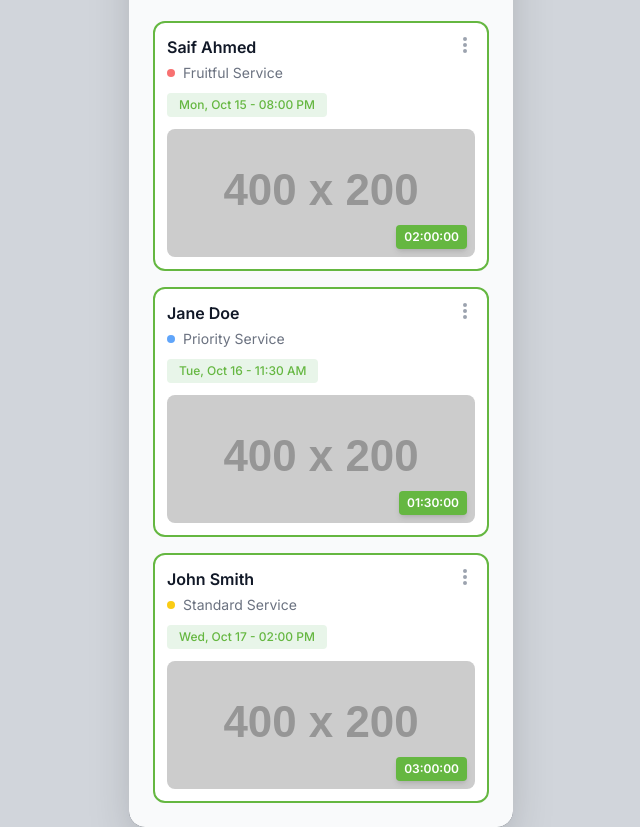
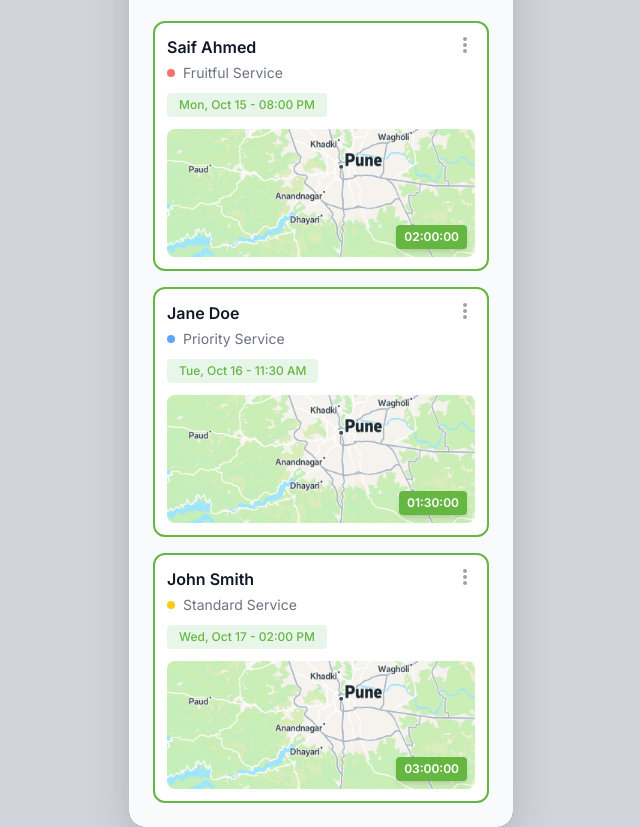
Before and after one commit to Darshanhpatil/GreenGenie, a plain HTML site: page Page23/index.html in a window 1280 px wide. Shown: the part 107-934 px from the top of the page, without its empty margins (319-959 px from the left). Drawn offline with nearby package versions, Linux system fonts and the light colour scheme; placeholder pictures from the web are drawn by us.

Commit message:
updated page23.html

```diff
--- a/Page23/index.html
+++ b/Page23/index.html
@@ -90,7 +90,7 @@
                     </div>
                     <!-- Map Image with Duration -->
                     <div class="relative">
-                        <img src="https://placehold.co/400x200/e0e0e0/a0a0a0?text=Map+View"
+                        <img src="punemap1.png"
                              onerror="this.onerror=null;this.src='https://placehold.co/400x200/e2e8f0/4a5568?text=Map+Error';"
                              alt="Map showing location for Saif Ahmed's booking" class="rounded-lg w-full h-32 object-cover">
                         <div class="absolute bottom-2 right-2 custom-green-bg text-white text-xs font-semibold px-2 py-1 rounded shadow-md">
@@ -119,7 +119,7 @@
                         <span class="inline-block custom-light-green-bg custom-green text-xs font-medium px-3 py-1 rounded">Tue, Oct 16 - 11:30 AM</span>
                     </div>
                     <div class="relative">
-                        <img src="https://placehold.co/400x200/e0e0e0/a0a0a0?text=Map+View"
+                        <img src="punemap1.png"
                              onerror="this.onerror=null;this.src='https://placehold.co/400x200/e2e8f0/4a5568?text=Map+Error';"
                              alt="Map showing location for Jane Doe's booking" class="rounded-lg w-full h-32 object-cover">
                         <div class="absolute bottom-2 right-2 custom-green-bg text-white text-xs font-semibold px-2 py-1 rounded shadow-md">
@@ -148,7 +148,7 @@
                         <span class="inline-block custom-light-green-bg custom-green text-xs font-medium px-3 py-1 rounded">Wed, Oct 17 - 02:00 PM</span>
                     </div>
                     <div class="relative">
-                        <img src="https://placehold.co/400x200/e0e0e0/a0a0a0?text=Map+View"
+                        <img src="punemap1.png"
                              onerror="this.onerror=null;this.src='https://placehold.co/400x200/e2e8f0/4a5568?text=Map+Error';"
                              alt="Map showing location for John Smith's booking" class="rounded-lg w-full h-32 object-cover">
                         <div class="absolute bottom-2 right-2 custom-green-bg text-white text-xs font-semibold px-2 py-1 rounded shadow-md">
```
Also changed, not shown: Page23/punemap1.png (added).
